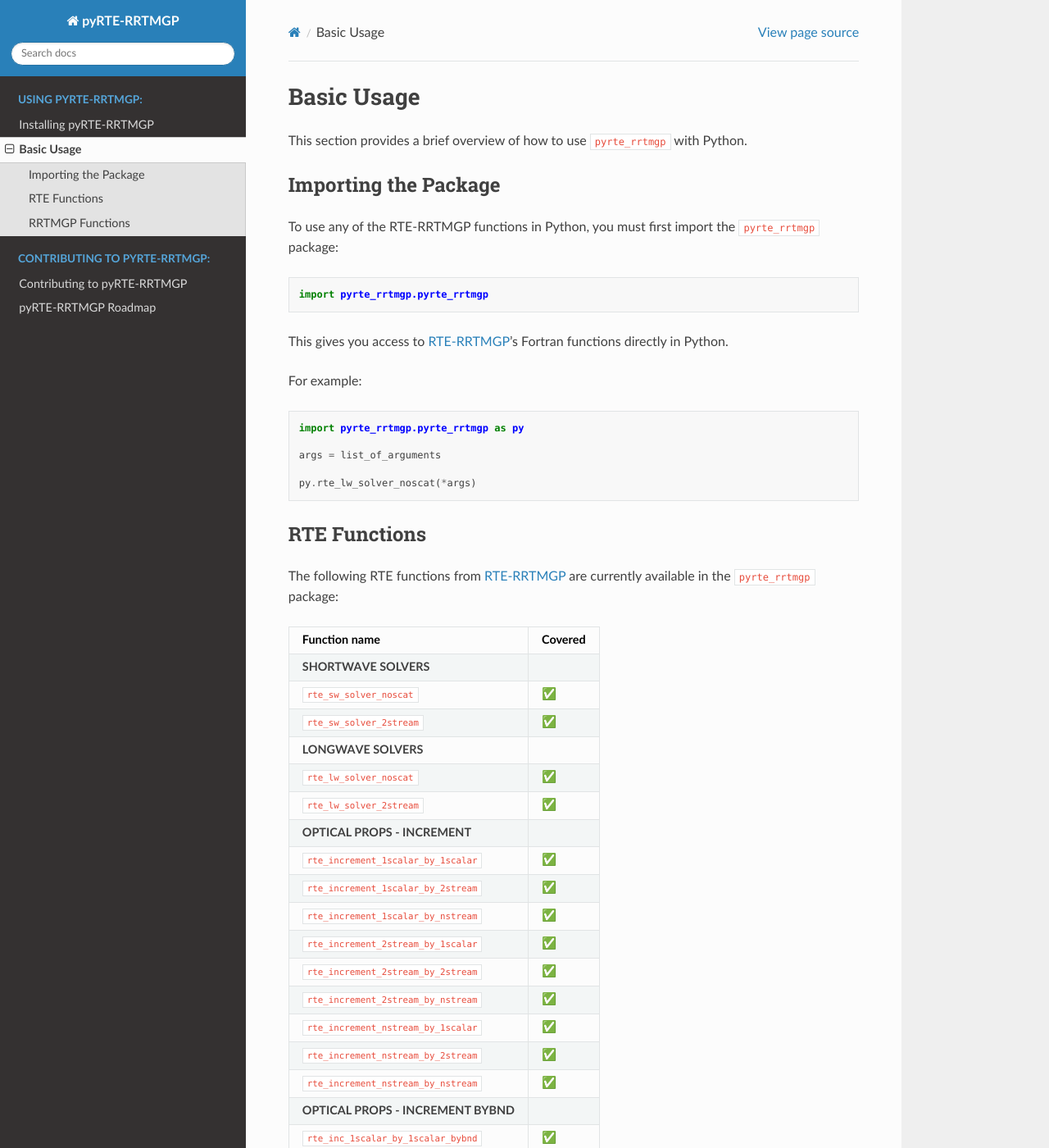
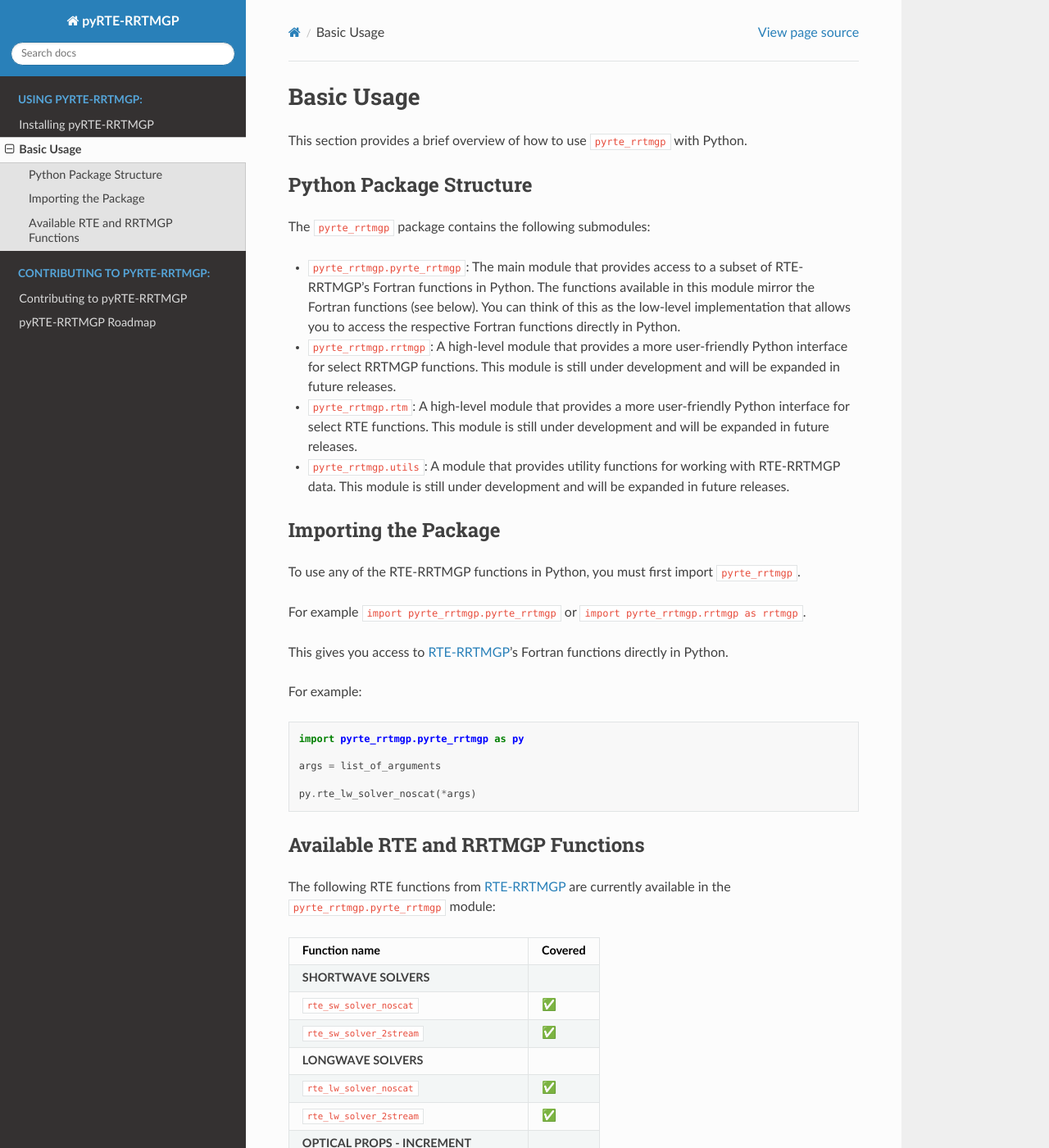
Before and after one commit to earth-system-radiation/pyRTE-RRTMGP, a Sphinx documentation site: the page built from docs/source/user_guide/usage.md, in a window 1280 px wide and 1400 px high. Shown: the whole window at 82% size. Built offline with Sphinx 7.4.7 and the Read the Docs theme 2.0.0, drawn with Linux system fonts in a browser that asks for light colours; some of the changed text lies outside the part shown.

Commit message:
Explain pyrte_rrtmgp submodules (#21)

````diff
--- a/docs/source/user_guide/usage.md
+++ b/docs/source/user_guide/usage.md
@@ -2,13 +2,20 @@
 
 This section provides a brief overview of how to use `pyrte_rrtmgp` with Python.
 
+## Python Package Structure
+
+The `pyrte_rrtmgp` package contains the following submodules:
+
+- `pyrte_rrtmgp.pyrte_rrtmgp`: The main module that provides access to a subset of RTE-RRTMGP's Fortran functions in Python. The functions available in this module mirror the Fortran functions (see below). You can think of this as the low-level implementation that allows you to access the respective Fortran functions directly in Python.
+- `pyrte_rrtmgp.rrtmgp`: A high-level module that provides a more user-friendly Python interface for select RRTMGP functions. This module is still under development and will be expanded in future releases.
+- `pyrte_rrtmgp.rtm`: A high-level module that provides a more user-friendly Python interface for select RTE functions. This module is still under development and will be expanded in future releases.
+- `pyrte_rrtmgp.utils`: A module that provides utility functions for working with RTE-RRTMGP data. This module is still under development and will be expanded in future releases.
+
 ## Importing the Package
 
-To use any of the RTE-RRTMGP functions in Python, you must first import the `pyrte_rrtmgp` package:
+To use any of the RTE-RRTMGP functions in Python, you must first import `pyrte_rrtmgp`.
 
-```python
-import pyrte_rrtmgp.pyrte_rrtmgp
-```
+For example ``import pyrte_rrtmgp.pyrte_rrtmgp`` or ``import pyrte_rrtmgp.rrtmgp as rrtmgp``.
 
 This gives you access to [RTE-RRTMGP](https://github.com/earth-system-radiation/pyRTE-RRTMGP)'s Fortran functions directly in Python.
 
@@ -22,18 +29,16 @@ args = list_of_arguments
 py.rte_lw_solver_noscat(*args)
 ```
 
-## RTE Functions
+## Available RTE and RRTMGP Functions
 
-The following RTE functions from [RTE-RRTMGP](https://github.com/earth-system-radiation/pyRTE-RRTMGP) are currently available in the `pyrte_rrtmgp` package:
+The following RTE functions from [RTE-RRTMGP](https://github.com/earth-system-radiation/pyRTE-RRTMGP) are currently available in the `pyrte_rrtmgp.pyrte_rrtmgp` module:
 
 ```{include} ../../../README.md
 :start-after: <!-- start-rte-functions-section -->
 :end-before: <!-- end-rte-functions-section -->
 ```
 
-## RRTMGP Functions
-
-The following RRTMGP functions from [RTE-RRTMGP](https://github.com/earth-system-radiation/pyRTE-RRTMGP) are currently available in the `pyrte_rrtmgp` package:
+The following RRTMGP functions from [RTE-RRTMGP](https://github.com/earth-system-radiation/pyRTE-RRTMGP) are currently available in the `pyrte_rrtmgp.pyrte_rrtmgp` module:
 
 ```{include} ../../../README.md
 :start-after: <!-- start-rrtmgp-functions-section -->
````
